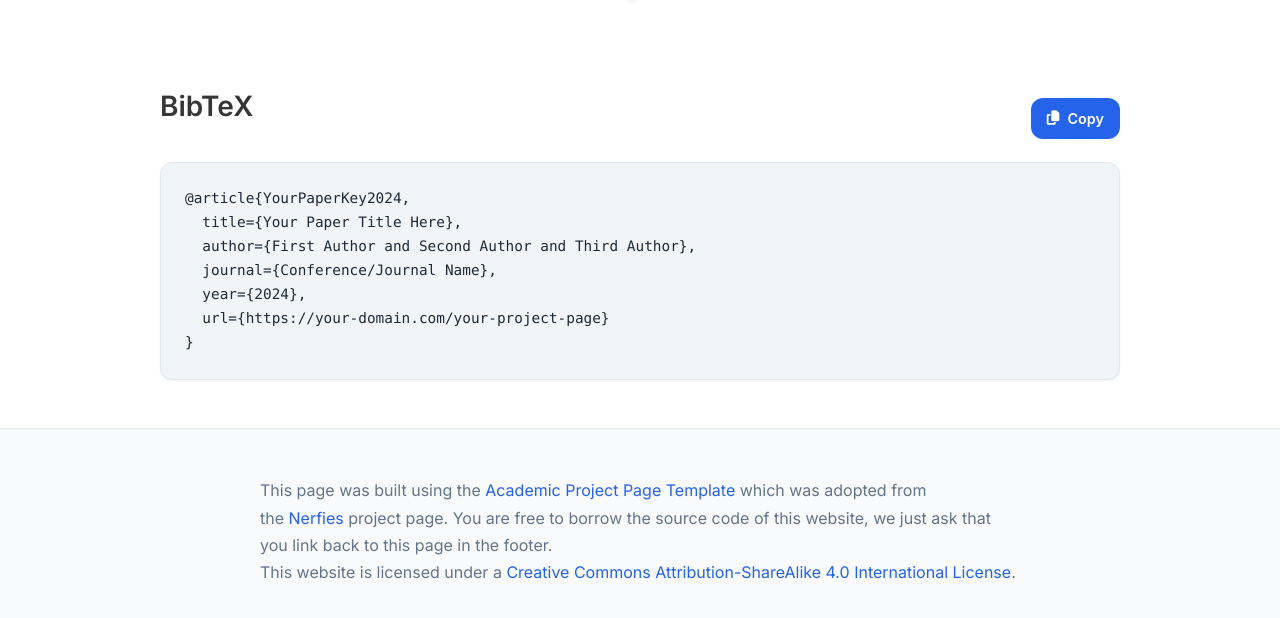
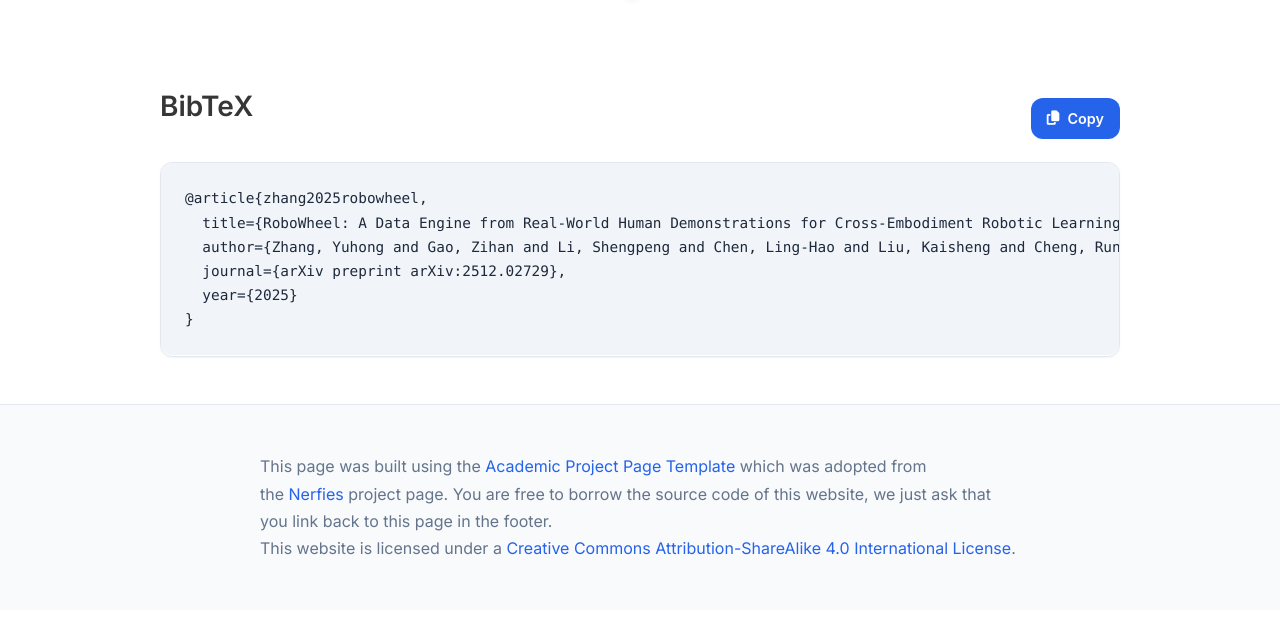
Before and after one commit to zhangyuhong01/Robowheel, a plain HTML site: page index.html in a window 1280 px wide. Shown: the part 5237-5855 px from the top of the page. Drawn offline with nearby package versions, Linux system fonts and the light colour scheme; some icons are missing.

Commit message:
robowheel cite

```diff
--- a/index.html
+++ b/index.html
@@ -661,12 +661,11 @@
           <span class="copy-text">Copy</span>
         </button>
       </div>
-      <pre id="bibtex-code"><code>@article{YourPaperKey2024,
-  title={Your Paper Title Here},
-  author={First Author and Second Author and Third Author},
-  journal={Conference/Journal Name},
-  year={2024},
-  url={https://your-domain.com/your-project-page}
+      <pre id="bibtex-code"><code>@article{zhang2025robowheel,
+  title={RoboWheel: A Data Engine from Real-World Human Demonstrations for Cross-Embodiment Robotic Learning},
+  author={Zhang, Yuhong and Gao, Zihan and Li, Shengpeng and Chen, Ling-Hao and Liu, Kaisheng and Cheng, Runqing and Lin, Xiao and Liu, Junjia and Li, Zhuoheng and Feng, Jingyi and others},
+  journal={arXiv preprint arXiv:2512.02729},
+  year={2025}
 }</code></pre>
     </div>
 </section>
```
